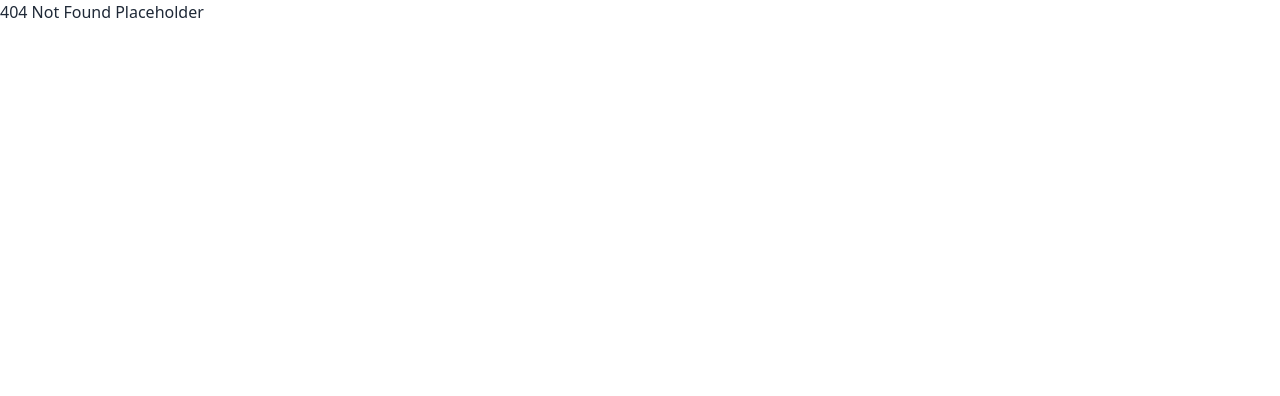
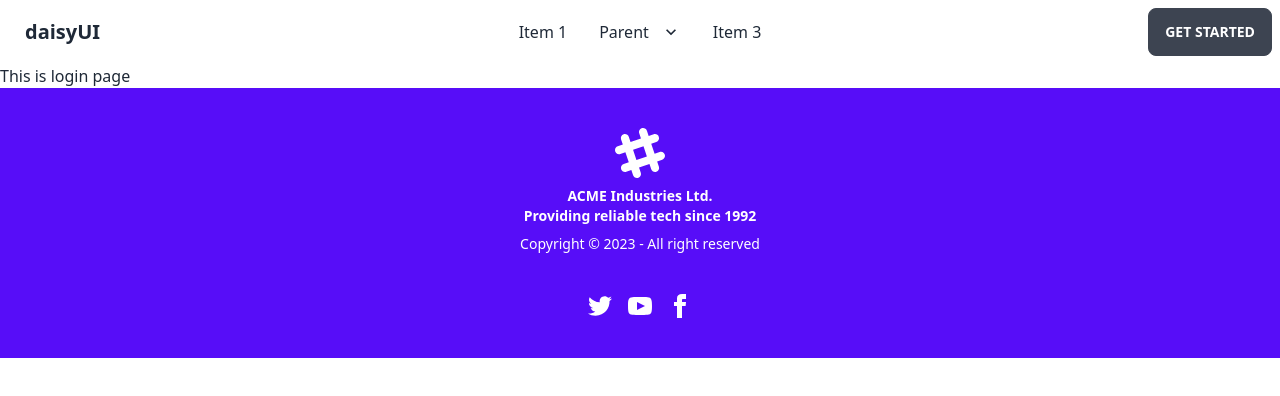
Before and after one commit to AHM-Moinuddin-Sami/Playtopia-Client, a React (Vite) app: page /login in a window 1280 px wide. Before the commit this address had no page. Shown: the top 396 px of the page. Built offline with nearby package versions, Linux system fonts and the light colour scheme.

Commit message:
added placeholder navbar footer and banner and added some more routes and structure

```diff
--- /dev/null
+++ b/src/Components/Authentication/Login/Login.jsx
@@ -0,0 +1,10 @@
+
+const Login = () => {
+    return (
+        <div>
+            <h3>This is login page</h3>
+        </div>
+    );
+};
+
+export default Login;
--- /dev/null
+++ b/src/Components/Authentication/Register/Register.jsx
@@ -0,0 +1,10 @@
+
+const Register = () => {
+    return (
+        <div>
+            <h3>This is register page</h3>
+        </div>
+    );
+};
+
+export default Register;
--- /dev/null
+++ b/src/Components/Blog/Blog.jsx
@@ -0,0 +1,10 @@
+
+const Blog = () => {
+    return (
+        <div>
+            <h3>This is blog</h3>
+        </div>
+    );
+};
+
+export default Blog;
--- a/src/Components/Layouts/Homepage/Homepage.jsx
+++ b/src/Components/Layouts/Homepage/Homepage.jsx
@@ -1,10 +1,13 @@
 import { Outlet } from "react-router-dom";
+import NavBar from "../../SharedComponents/NavBar/NavBar";
+import Footer from "../../SharedComponents/Footer/Footer";
 
 const Homepage = () => {
     return (
         <div>
-            <h3>Home</h3>
+            <NavBar></NavBar>
             <Outlet></Outlet>
+            <Footer></Footer>
         </div>
     );
 };
--- /dev/null
+++ b/src/Components/Main/Banner/Banner.jsx
@@ -0,0 +1,20 @@
+
+const Banner = () => {
+    return (
+        <div className="">
+            <div className="h-96 carousel carousel-vertical rounded-box">
+                <div className="carousel-item h-full">
+                    <img src="https://images.unsplash.com/photo-1542831371-29b0f74f9713?ixlib=rb-4.0.3&ixid=M3wxMjA3fDB8MHxwaG90by1wYWdlfHx8fGVufDB8fHx8fA%3D%3D&auto=format&fit=crop&w=1170&q=80" />
+                </div>
+                <div className="carousel-item h-full">
+                    <img src="https://images.unsplash.com/photo-1587620962725-abab7fe55159?ixlib=rb-4.0.3&ixid=M3wxMjA3fDB8MHxwaG90by1wYWdlfHx8fGVufDB8fHx8fA%3D%3D&auto=format&fit=crop&w=1631&q=80" />
+                </div>
+                <div className="carousel-item h-full">
+                    <img src="https://images.unsplash.com/photo-1605379399642-870262d3d051?ixlib=rb-4.0.3&ixid=M3wxMjA3fDB8MHxwaG90by1wYWdlfHx8fGVufDB8fHx8fA%3D%3D&auto=format&fit=crop&w=1206&q=80" />
+                </div>
+            </div>
+        </div>
+    );
+};
+
+export default Banner;
--- /dev/null
+++ b/src/Components/Main/Main.jsx
@@ -0,0 +1,11 @@
+import Banner from "./Banner/Banner";
+
+const Main = () => {
+    return (
+        <div className="min-h-[65vh]">
+            <Banner></Banner>
+        </div>
+    );
+};
+
+export default Main;
--- /dev/null
+++ b/src/Components/SharedComponents/Footer/Footer.jsx
@@ -0,0 +1,23 @@
+
+const Footer = () => {
+    return (
+        <footer className="footer footer-center p-10 bg-primary text-primary-content">
+            <div>
+                <svg width="50" height="50" viewBox="0 0 24 24" xmlns="http://www.w3.org/2000/svg" fillRule="evenodd" clipRule="evenodd" className="inline-block fill-current"><path d="M22.672 15.226l-2.432.811.841 2.515c.33 1.019-.209 2.127-1.23 2.456-1.15.325-2.148-.321-2.463-1.226l-.84-2.518-5.013 1.677.84 2.517c.391 1.203-.434 2.542-1.831 2.542-.88 0-1.601-.564-1.86-1.314l-.842-2.516-2.431.809c-1.135.328-2.145-.317-2.463-1.229-.329-1.018.211-2.127 1.231-2.456l2.432-.809-1.621-4.823-2.432.808c-1.355.384-2.558-.59-2.558-1.839 0-.817.509-1.582 1.327-1.846l2.433-.809-.842-2.515c-.33-1.02.211-2.129 1.232-2.458 1.02-.329 2.13.209 2.461 1.229l.842 2.515 5.011-1.677-.839-2.517c-.403-1.238.484-2.553 1.843-2.553.819 0 1.585.509 1.85 1.326l.841 2.517 2.431-.81c1.02-.33 2.131.211 2.461 1.229.332 1.018-.21 2.126-1.23 2.456l-2.433.809 1.622 4.823 2.433-.809c1.242-.401 2.557.484 2.557 1.838 0 .819-.51 1.583-1.328 1.847m-8.992-6.428l-5.01 1.675 1.619 4.828 5.011-1.674-1.62-4.829z"></path></svg>
+                <p className="font-bold">
+                    ACME Industries Ltd. <br />Providing reliable tech since 1992
+                </p>
+                <p>Copyright © 2023 - All right reserved</p>
+            </div>
+            <div>
+                <div className="grid grid-flow-col gap-4">
+                    <a><svg xmlns="http://www.w3.org/2000/svg" width="24" height="24" viewBox="0 0 24 24" className="fill-current"><path d="M24 4.557c-.883.392-1.832.656-2.828.775 1.017-.609 1.798-1.574 2.165-2.724-.951.564-2.005.974-3.127 1.195-.897-.957-2.178-1.555-3.594-1.555-3.179 0-5.515 2.966-4.797 6.045-4.091-.205-7.719-2.165-10.148-5.144-1.29 2.213-.669 5.108 1.523 6.574-.806-.026-1.566-.247-2.229-.616-.054 2.281 1.581 4.415 3.949 4.89-.693.188-1.452.232-2.224.084.626 1.956 2.444 3.379 4.6 3.419-2.07 1.623-4.678 2.348-7.29 2.04 2.179 1.397 4.768 2.212 7.548 2.212 9.142 0 14.307-7.721 13.995-14.646.962-.695 1.797-1.562 2.457-2.549z"></path></svg></a>
+                    <a><svg xmlns="http://www.w3.org/2000/svg" width="24" height="24" viewBox="0 0 24 24" className="fill-current"><path d="M19.615 3.184c-3.604-.246-11.631-.245-15.23 0-3.897.266-4.356 2.62-4.385 8.816.029 6.185.484 8.549 4.385 8.816 3.6.245 11.626.246 15.23 0 3.897-.266 4.356-2.62 4.385-8.816-.029-6.185-.484-8.549-4.385-8.816zm-10.615 12.816v-8l8 3.993-8 4.007z"></path></svg></a>
+                    <a><svg xmlns="http://www.w3.org/2000/svg" width="24" height="24" viewBox="0 0 24 24" className="fill-current"><path d="M9 8h-3v4h3v12h5v-12h3.642l.358-4h-4v-1.667c0-.955.192-1.333 1.115-1.333h2.885v-5h-3.808c-3.596 0-5.192 1.583-5.192 4.615v3.385z"></path></svg></a>
+                </div>
+            </div>
+        </footer>
+    );
+};
+
+export default Footer;
--- /dev/null
+++ b/src/Components/SharedComponents/NavBar/NavBar.jsx
@@ -0,0 +1,50 @@
+
+const NavBar = () => {
+    return (
+        <div className="navbar bg-base-100">
+            <div className="navbar-start">
+                <div className="dropdown">
+                    <label tabIndex={0} className="btn btn-ghost lg:hidden">
+                        <svg xmlns="http://www.w3.org/2000/svg" className="h-5 w-5" fill="none" viewBox="0 0 24 24" stroke="currentColor"><path strokeLinecap="round" strokeLinejoin="round" strokeWidth="2" d="M4 6h16M4 12h8m-8 6h16" /></svg>
+                    </label>
+                    <ul tabIndex={0} className="menu menu-compact dropdown-content mt-3 p-2 shadow bg-base-100 rounded-box w-52">
+                        <li><a>Item 1</a></li>
+                        <li tabIndex={0}>
+                            <a className="justify-between">
+                                Parent
+                                <svg className="fill-current" xmlns="http://www.w3.org/2000/svg" width="24" height="24" viewBox="0 0 24 24"><path d="M8.59,16.58L13.17,12L8.59,7.41L10,6L16,12L10,18L8.59,16.58Z" /></svg>
+                            </a>
+                            <ul className="p-2">
+                                <li><a>Submenu 1</a></li>
+                                <li><a>Submenu 2</a></li>
+                            </ul>
+                        </li>
+                        <li><a>Item 3</a></li>
+                    </ul>
+                </div>
+                <a className="btn btn-ghost normal-case text-xl">daisyUI</a>
+            </div>
+            <div className="navbar-center hidden lg:flex">
+                <ul className="menu menu-horizontal px-1">
+                    <li><a>Item 1</a></li>
+                    <li tabIndex={0}>
+                        <a>
+                            Parent
+                            <svg className="fill-current" xmlns="http://www.w3.org/2000/svg" width="20" height="20" viewBox="0 0 24 24"><path d="M7.41,8.58L12,13.17L16.59,8.58L18,10L12,16L6,10L7.41,8.58Z" /></svg>
+                        </a>
+                        <ul className="p-2">
+                            <li><a>Submenu 1</a></li>
+                            <li><a>Submenu 2</a></li>
+                        </ul>
+                    </li>
+                    <li><a>Item 3</a></li>
+                </ul>
+            </div>
+            <div className="navbar-end">
+                <a className="btn">Get started</a>
+            </div>
+        </div>
+    );
+};
+
+export default NavBar;
--- a/src/main.jsx
+++ b/src/main.jsx
@@ -6,8 +6,6 @@
 import './index.css'
 import router from './Components/Routes/Routes.jsx';
 
-
-
 ReactDOM.createRoot(document.getElementById('root')).render(
   <React.StrictMode>
     <RouterProvider router={router} />
```
Also changed, not shown: src/Components/Routes/Routes.jsx (+25 -3 lines).
